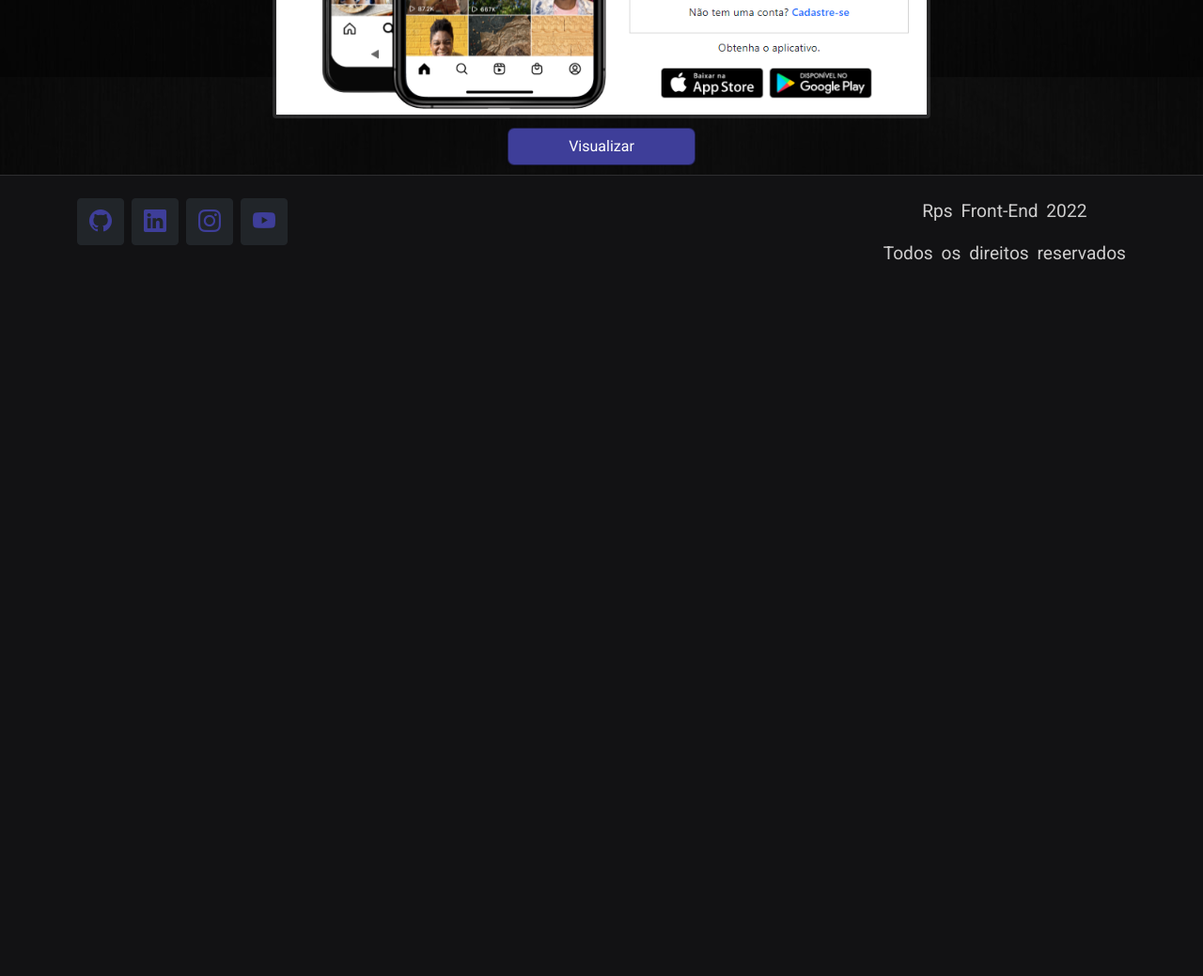
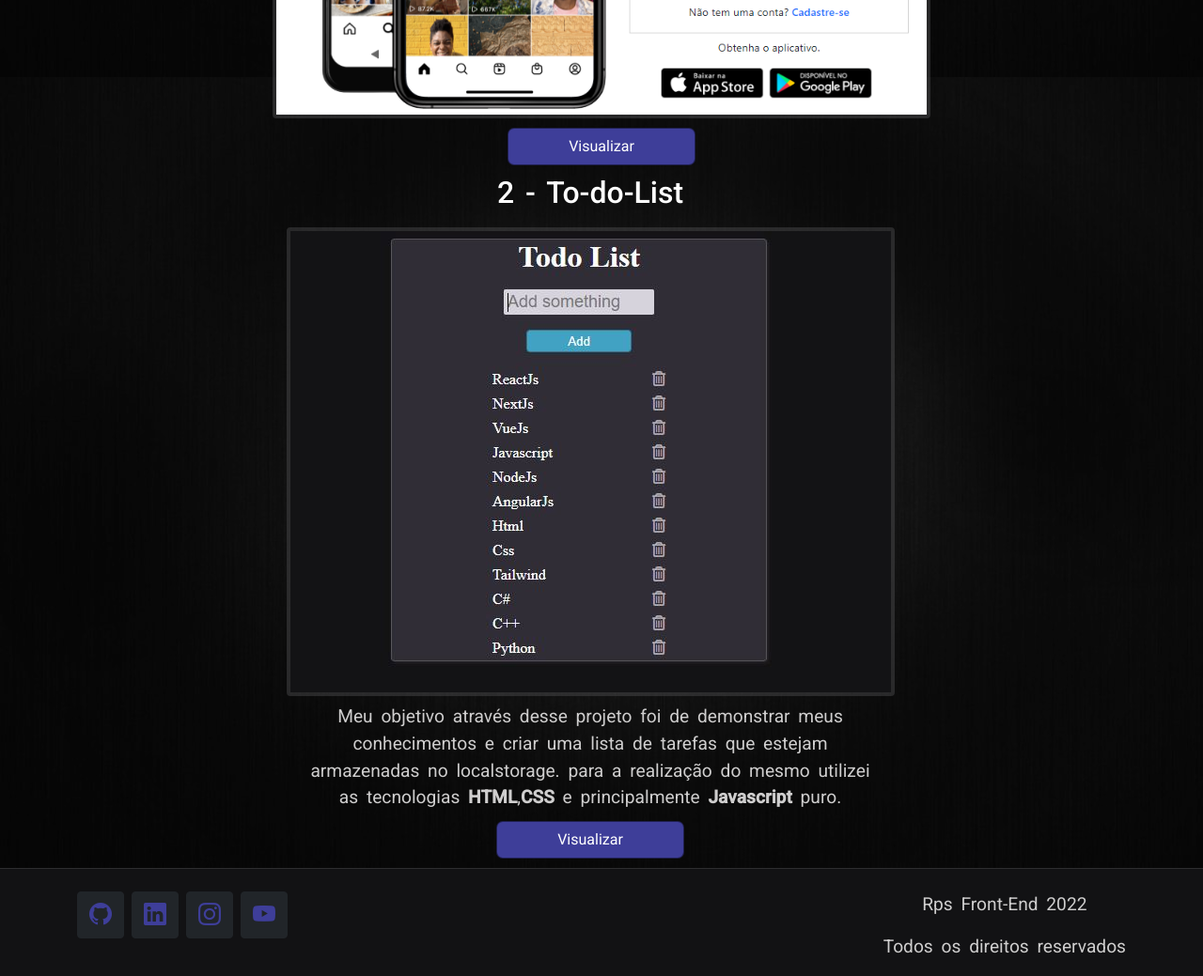
Before and after one commit to rafap19/Porfolio, a plain HTML site: page index.html in a window 1280 px wide. Shown: the part 1510-2549 px from the top of the page at 94% size. Before the commit the page ends 1810 px from the top, so only its background shows below. Drawn offline with nearby package versions, Linux system fonts and the light colour scheme.

Commit message:
add-to-do-list

```diff
--- a/index.html
+++ b/index.html
@@ -87,6 +87,21 @@
                     <a href="https://rafap19.github.io/Instagram-Login-Page-Clone/" target="_blank"><input type="button" value="Visualizar" class="btn-visualizar"></a>
                 </div>
 
+                <div class="row">
+
+                    <div class="col-12 text-center">
+                        <h2> 2 - To-do-List</h2>
+                        <img src="assets/img/to-do-list.JPG" alt="to-do-list" class="section-img mb-2">
+
+                        <p class="p-wrap">Meu objetivo através desse projeto foi de demonstrar meus conhecimentos e criar uma lista de tarefas que estejam armazenadas no localstorage. para a realização do mesmo utilizei as tecnologias <strong>HTML</strong>,<strong>CSS</strong> e principalmente <strong>Javascript</strong> puro.</p>
+                    </div>
+
+
+                    <div class="col-12 text-center">
+
+                        <a href="https://rafap19.github.io/To-Do-List/" target="_blank"><input type="button" value="Visualizar" class="btn-visualizar"></a>
+                    </div>
+
             </div>
         </div>
     </section>
```
Also changed, not shown: assets/img/to-do-list.JPG (added).
